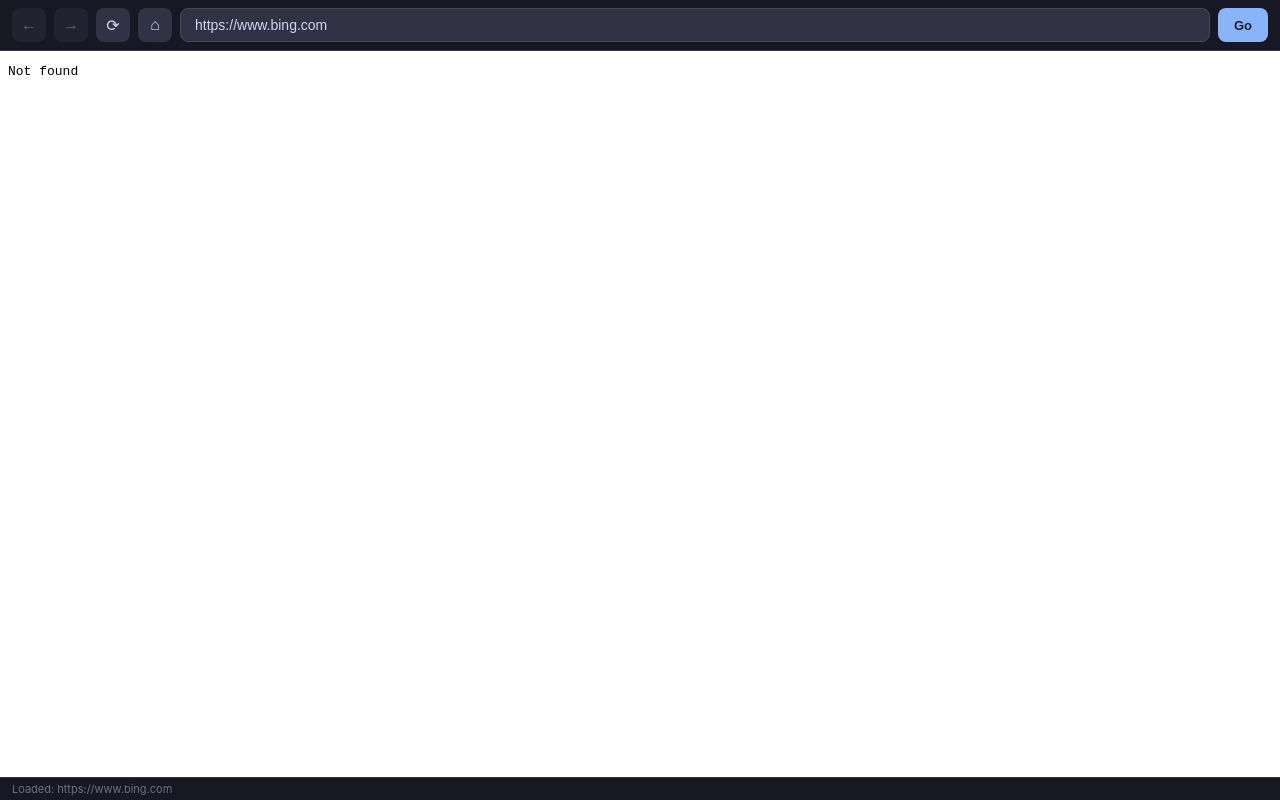
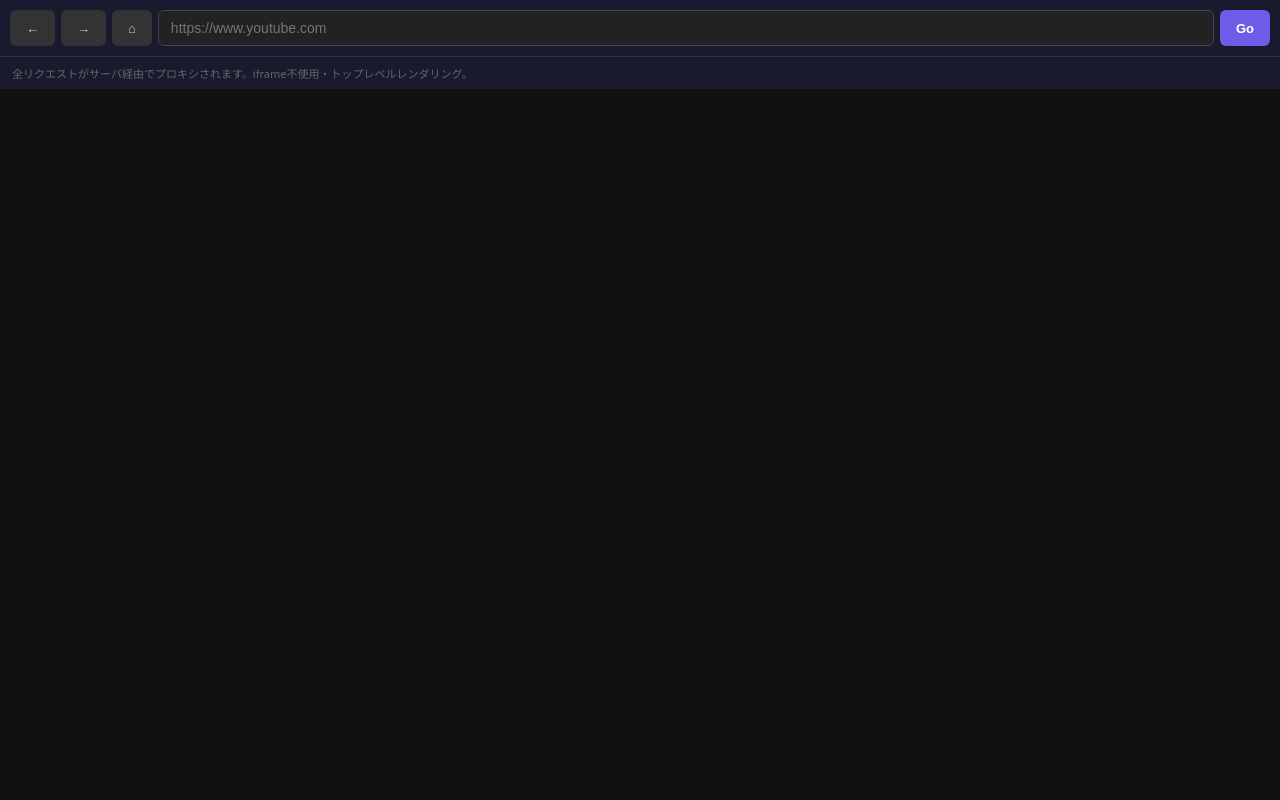
Before and after one commit to kirakiralingo-1/proxy-nova, a website: page public/index.html in a window 1280 px wide. Drawn offline with Linux system fonts and the light colour scheme.

Commit message:
Update index.html

```diff
--- a/public/index.html
+++ b/public/index.html
@@ -1,147 +1,52 @@
 <!DOCTYPE html>
 <html lang="ja">
 <head>
-  <meta charset="UTF-8" />
-  <meta name="viewport" content="width=device-width, initial-scale=1.0" />
-  <title>Proxy Browser</title>
+<meta charset="UTF-8"/>
+<meta name="viewport" content="width=device-width,initial-scale=1"/>
+<title>Proxy</title>
 <style>
-    * { margin: 0; padding: 0; box-sizing: border-box; }
-    body { font-family: -apple-system, BlinkMacSystemFont, 'Segoe UI', sans-serif; height: 100vh; display: flex; flex-direction: column; background: #1e1e2e; color: #cdd6f4; }
-
-    .toolbar {
-      display: flex; align-items: center; gap: 8px;
-      padding: 8px 12px; background: #181825;
-      border-bottom: 1px solid #313244; flex-shrink: 0;
-    }
-    .btn {
-      background: #313244; border: none; color: #cdd6f4;
-      width: 34px; height: 34px; border-radius: 8px;
-      cursor: pointer; font-size: 16px; display: flex;
-      align-items: center; justify-content: center;
-      transition: background .15s;
-    }
-    .btn:hover { background: #45475a; }
-    .btn:disabled { opacity: .4; cursor: default; }
-
-    .address-bar {
-      flex: 1; height: 34px; background: #313244;
-      border: 1px solid #45475a; border-radius: 8px;
-      padding: 0 14px; color: #cdd6f4; font-size: 14px;
-      outline: none; transition: border-color .15s;
-    }
-    .address-bar:focus { border-color: #89b4fa; }
-
-    .go-btn {
-      background: #89b4fa; color: #1e1e2e; border: none;
-      padding: 0 16px; height: 34px; border-radius: 8px;
-      font-weight: 600; cursor: pointer; font-size: 13px;
-    }
-    .go-btn:hover { background: #74c7ec; }
-
-    .iframe-wrap { flex: 1; }
-    .iframe-wrap iframe {
-      width: 100%; height: 100%; border: none;
-      background: #fff;
-    }
-
-    .status {
-      padding: 4px 12px; font-size: 11px; color: #6c7086;
-      background: #181825; border-top: 1px solid #313244;
-      flex-shrink: 0;
-    }
+*{margin:0;padding:0;box-sizing:border-box}
+body{font-family:system-ui,sans-serif;height:100vh;display:flex;flex-direction:column;background:#111;color:#eee}
+.bar{display:flex;gap:6px;padding:10px;background:#1a1a2e;border-bottom:1px solid #333;align-items:center}
+.bar input{flex:1;height:36px;background:#222;border:1px solid #444;border-radius:6px;padding:0 12px;color:#fff;font-size:14px;outline:none}
+.bar input:focus{border-color:#6c5ce7}
+.bar button{height:36px;padding:0 16px;border:none;border-radius:6px;cursor:pointer;font-size:13px;font-weight:600}
+.go{background:#6c5ce7;color:#fff}
+.go:hover{background:#5a4bd1}
+.nav{background:#333;color:#ccc}
+.nav:hover{background:#444}
+.info{padding:8px 12px;font-size:11px;color:#666;background:#1a1a2e}
 </style>
 </head>
 <body>
-  <div class="toolbar">
-    <button class="btn" id="back" disabled>←</button>
-    <button class="btn" id="fwd" disabled>→</button>
-    <button class="btn" id="reload">⟳</button>
-    <button class="btn" id="home">⌂</button>
-    <input
-      class="address-bar" id="url"
-      type="text" placeholder="https://www.youtube.com"
-      spellcheck="false"
-    />
-    <button class="go-btn" id="go">Go</button>
+<div class="bar">
+  <button class="nav" onclick="goBack()">←</button>
+  <button class="nav" onclick="goFwd()">→</button>
+  <button class="nav" onclick="goHome()">⌂</button>
+  <input id="url" type="text" placeholder="https://www.youtube.com" spellcheck="false"/>
+  <button class="go" onclick="navigate()">Go</button>
 </div>
-
-  <div class="iframe-wrap">
-    <iframe id="frame" src="about:blank" sandbox="allow-scripts allow-same-origin allow-forms allow-popups"></iframe>
-  </div>
-
-  <div class="status" id="status">Ready</div>
+<div class="info">全リクエストがサーバ経由でプロキシされます。iframe不使用・トップレベルレンダリング。</div>
 
 <script>
-    const frame = document.getElementById("frame");
-    const urlInput = document.getElementById("url");
-    const status = document.getElementById("status");
-    const backBtn = document.getElementById("back");
-    const fwdBtn = document.getElementById("fwd");
-
-    let history = [];
-    let histIndex = -1;
+const input = document.getElementById("url");
+let hist = [], hi = -1;
 
 function navigate(url) {
   if (!url) return;
-      if (!url.startsWith("http://") && !url.startsWith("https://")) {
-        url = "https://" + url;
-      }
-      const proxyUrl = "/p/" + url;
-      frame.src = proxyUrl;
-      status.textContent = "Loading: " + url;
-
-      // 履歴管理
-      if (histIndex < history.length - 1) history = history.slice(0, histIndex + 1);
-      history.push(url);
-      histIndex++;
-      updateButtons();
-      urlInput.value = url;
+  if (!url.startsWith("http")) url = "https://" + url;
+  if (hi < hist.length - 1) hist = hist.slice(0, hi + 1);
+  hist.push(url);
+  hi++;
+  input.value = url;
+  window.location.href = "/p/" + url;
 }
 
-    function updateButtons() {
-      backBtn.disabled = histIndex <= 0;
-      fwdBtn.disabled = histIndex >= history.length - 1;
-    }
+function goBack() { if (hi > 0) { hi--; window.location.href = "/p/" + hist[hi]; } }
+function goFwd() { if (hi < hist.length - 1) { hi++; window.location.href = "/p/" + hist[hi]; } }
+function goHome() { window.location.href = "/"; }
 
-    document.getElementById("go").onclick = () => navigate(urlInput.value);
-    urlInput.addEventListener("keydown", (e) => {
-      if (e.key === "Enter") navigate(urlInput.value);
-    });
-
-    backBtn.onclick = () => {
-      if (histIndex > 0) {
-        histIndex--;
-        frame.src = "/p/" + history[histIndex];
-        urlInput.value = history[histIndex];
-        updateButtons();
-      }
-    };
-
-    fwdBtn.onclick = () => {
-      if (histIndex < history.length - 1) {
-        histIndex++;
-        frame.src = "/p/" + history[histIndex];
-        urlInput.value = history[histIndex];
-        updateButtons();
-      }
-    };
-
-    document.getElementById("reload").onclick = () => {
-      if (histIndex >= 0) frame.src = "/p/" + history[histIndex];
-    };
-
-    document.getElementById("home").onclick = () => {
-      frame.src = "about:blank";
-      urlInput.value = "";
-      status.textContent = "Ready";
-    };
-
-    frame.addEventListener("load", () => {
-      status.textContent = "Loaded: " + (history[histIndex] || "about:blank");
-    });
-
-    // 初期表示
-    navigate("https://www.bing.com");
+input.addEventListener("keydown", e => { if (e.key === "Enter") navigate(input.value); });
 </script>
 </body>
 </html>
```
Lines whose indentation alone changed are shown as unchanged.
